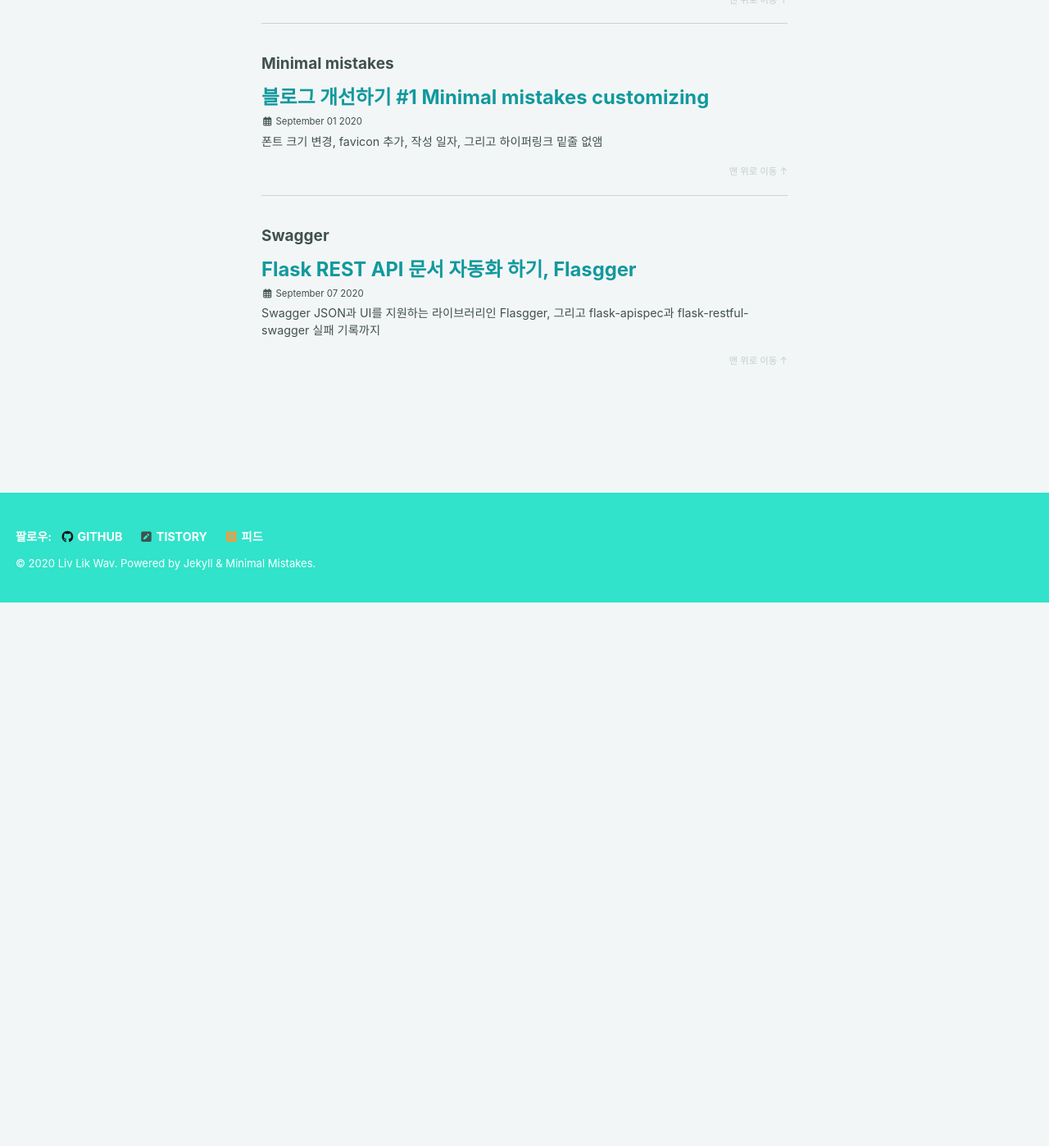
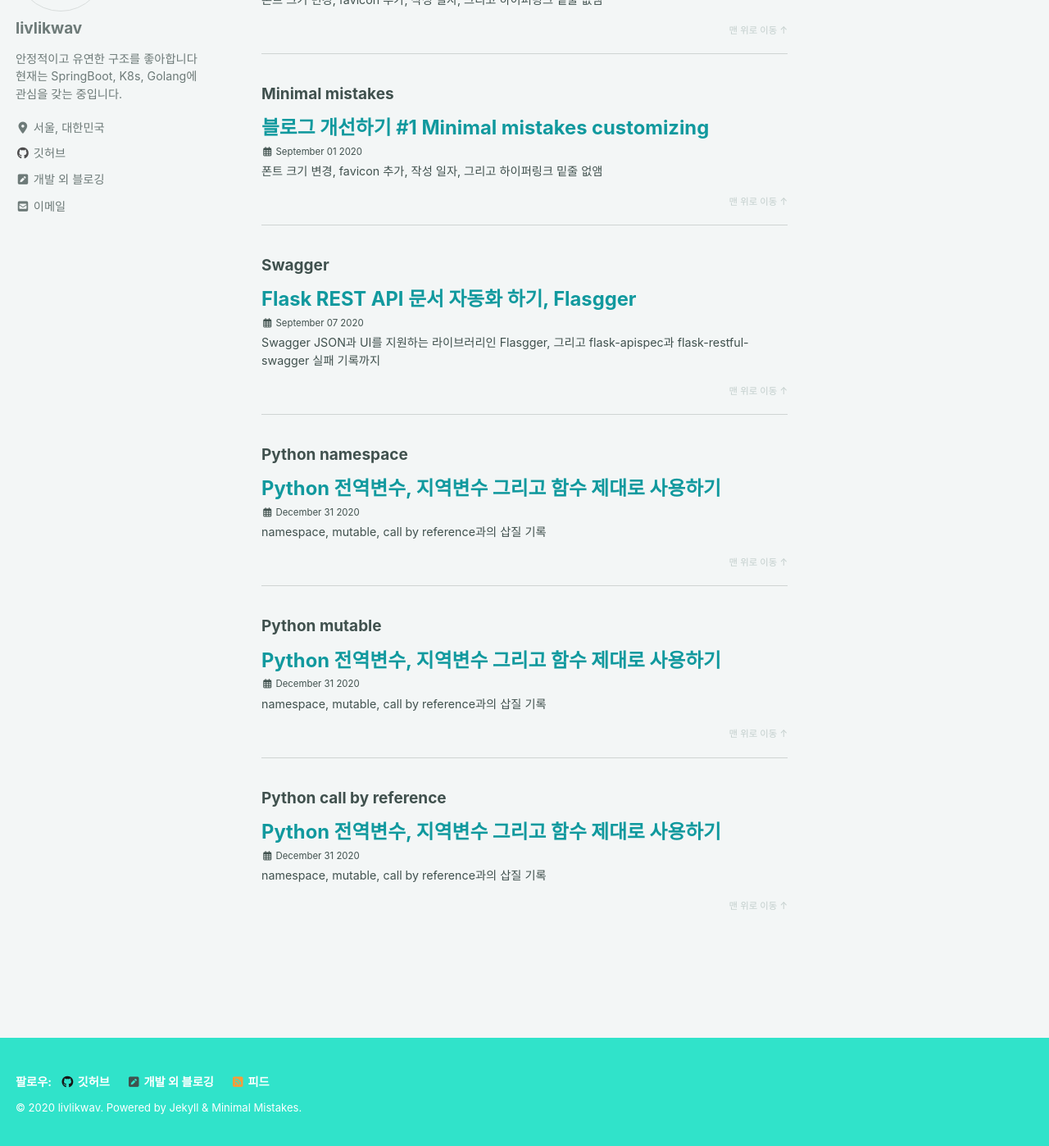
Before and after one commit to livlikwav/livlikwav.github.io, a Jekyll site: the page built from _pages/tags.md, in a window 1280 px wide and 1400 px high, scrolled down 9036 px. Shown: the whole window at 82% size. Built offline with Jekyll 4.4.1, drawn with Linux system fonts in a browser that asks for light colours; cached includes are drawn as plain includes; nearby versions of some CDN libraries; our own code applies the rules of GitHub Pages for plain Markdown files; before the commit the page ends 9771 px from its top, so only the background shows below that; some of the changed lines change nothing that is shown; some of the changed text lies outside the part shown.

Commit message:
Add new post, python-mutable-and-namespace

````diff
--- a/_config.yml
+++ b/_config.yml
@@ -16,11 +16,11 @@
 
 # Site Settings
 locale                   : "ko-KR"
-title                    : "Keep on trying"
+title                    : "livlikwav 개발 블로그"
 title_separator          : "-"
 subtitle                 : # site tagline that appears below site title in masthead
-name                     : "Liv Lik Wav"
-description              : "major in computer science, Univ of Seoul."
+name                     : "livlikwav"
+description              : "Developer who loves stable and flexible structure"
 url                      : "https://livlikwav.github.io"
 baseurl                  : "" # the subpath of your site, e.g. "/blog"
 repository               : "livlikwav/blog-comment" # GitHub username/repo-name e.g. "mmistakes/minimal-mistakes"
@@ -109,27 +109,27 @@
 author:
   name             : "livlikwav"
   avatar           : "/assets/images/bio_photo.png" # path of avatar image, e.g. "/assets/images/bio-photo.jpg"
-  bio              : "서울시립대학교 컴퓨터과학부<br>SW마에스트로 11기 연수생"
-  location         : "Seoul, Korea"
+  bio              : "안정적이고 유연한 구조를 좋아합니다<br>현재는 SpringBoot, K8s, Golang에<br>관심을 갖는 중입니다."
+  location         : "서울, 대한민국"
   email            : "gaonrudal@gmail.com"
   links:
     - # label: "Facebook"
       # icon: "fab fa-fw fa-facebook-square"
       # url: "https://facebook.com/"
-    - label: "Github"
+    - label: "깃허브"
       icon: "fab fa-fw fa-github"
       url: "https://github.com/livlikwav"
-    - label: "Tistory"
+    - label: "개발 외 블로깅"
       icon: "fas fa-fw fa-pen-square"
       url: "https://livlikwav.tistory.com/"
 
 # Site Footer
 footer:
   links:
-    - label: "Github"
+    - label: "깃허브"
       icon: "fab fa-fw fa-github"
       url: "https://github.com/livlikwav"
-    - label: "Tistory"
+    - label: "개발 외 블로깅"
       icon: "fas fa-fw fa-pen-square"
       url: "https://livlikwav.tistory.com/"
 
--- a/_pages/about.md
+++ b/_pages/about.md
@@ -7,13 +7,14 @@
 
 ![hello_mimoticon_img](/assets/images/bio_hello.png)
 
-제 기록을 위해 작성한 글들이지만,
-도움이 되었으면 좋겠습니다!
+안정적이지만 유연한 그 무엇을 좋아합니다.
+새로운 문제를 발견하고, 정의하고 함께 해결하는 것을 좋아합니다.
+매일 조금씩 발전하는 것을 목표로 살아가고 있습니다.
 
 ## 저를 소개합니다
 
 - 서울시립대학교 컴퓨터과학부
-- SW 마에스트로 11기 연수생 (우릴봐 팀)
+- SW 마에스트로 11기 최종 우수자(Top 15)
   - 반려견 지능형 배변훈련 서비스 '굿푸피'
 
 - (취미1) 경제 공부
@@ -21,11 +22,12 @@
 
 ### 관심있습니다
 
+- SpringBoot
 - DevOps
   - Kubernetes & Docker
   - ArgoCD (GitOps)
-  - Kubeflow (MLOps)
-  - AWS
+  - AWS, GCP
+- Golang
 - Flask
 - Flutter
 - iPadOS
@@ -34,14 +36,15 @@
 
 - DevOps
   - Docker
-  - AWS
+  - Jenkins
+  - Nginx
+  - AWS(EC2, ELB, S3 ...)
 - Python
   - Flask
   - SQLalchemy
   - Tensorflow 2.X, Keras
-  - Pandas, Numpy, nltk.corpus, matplotlib.pyplot
-  - Selenium, bs4 (Web Crawling)
-  - Jupytor Notebook, Colab
+  - Pandas, Numpy
+  - Selenium, bs4
 - Flutter
 - Java
 - HTML, CSS, VanilaJS
--- /dev/null
+++ b/_posts/2020-12-31-python-mutable-and-namespace.md
@@ -0,0 +1,359 @@
+---
+title:  "Python 전역변수, 지역변수 그리고 함수 제대로 사용하기"
+excerpt: "namespace, mutable, call by reference과의 삽질 기록"
+toc: true
+toc_sticky: true
+
+categories:
+-  Python
+tags:
+-  Python namespace
+-  Python mutable
+-  Python call by reference
+last_modified_at: 2020-12-31TO00:10:00+09:00
+---
+
+## 도입
+
+늘 그렇듯, 알고리즘 문제를 python으로 풀고 있었는데,
+기본적인 전역변수, 지역변수를 다루는 과정에서 의문이 있었다.
+
+2-d list를 다루는 dfs 문제였는데,
+int는 함수 내에서 global을 사용해서 수정하고,
+지도 정보를 담은 2-d list는 global을 사용하지 않고 수정하는 것이다.
+> 왜? list는 global 안 쓰고 수정 가능하지?
+
+검색도 열심히 해보고 나름 실험도 해봤다.
+
+## 본론
+
+다음 5가지 기본 개념이 중요했다.
+
+1. Python의 모든 것은 객체다.
+2. Python function parameter
+3. Python namespace
+4. Python immutable/mutable object
+5. Python call by reference
+
+### Python의 모든 것은 객체다
+
+`x = 3`
+`y = 'string'`
+여기서 3과 'string'은 둘다 객체다.
+
+### Python function parameter
+
+Python **함수의 파라미터를 통해 변수를 입력**받는 순간,
+해당 파라미터 이름의 **지역 변수**를 할당하는 것이다.
+
+```python
+x = 1
+
+def get_x(x: int) -> None:
+    print(locals())
+    print(globals())
+# local에도 x가 있고, global에도 x가 있다
+```
+
+### Python namespace
+
+이름 공간이란, 특정 변수 이름이 효력을 갖는 범위를 말한다.
+Python에는 크게 4가지 namespace가 있고, 참조 우선순위는 다음과 같다.
+
+1. Local
+2. Enclosed
+3. Global
+4. Built-in
+
+특정 변수 명을 호출하면, 위와 같은 우선순위로 해당 이름의 변수를 찾는다.
+
+### Python immutable/mutable object
+
+Python은 크게 2가지 종류의 객체가 있다.
+
+- immutable
+  - bool
+  - int
+  - float
+  - str
+  - tuple
+- mutable
+  - list
+  - dict
+  - set
+
+immutable은 똑같은 값의 두 변수를 선언하면,
+두 변수가 같은 객체를 가리킨다.
+
+immutable은 = 연산자를 사용하여 **값을 변경**하려 할 때마다,
+**새로운 객체를 생성해서 재할당**한다.
+
+**가장 큰 차이점**은,
+mutable은 indexing, slicing등으로,
+재할당하지 않고 값을 변경할 수 있다.
+
+mutable는 똑같은 값의 두 변수를 선언하면,
+두 변수가 다른 객체를 가리킨다.
+(이는 mutable이라서 언제든 바뀔 수 있어서 그런 것 같다.)
+
+그래서, 이 글에서 가장 중요한 점은 다음 내용인 ...
+
+### Python call by reference
+
+Python에서 함수에 파라미터로 객체를 넘기게 되면(parameter passing),
+해당 local 변수가 넘겨준 global 변수가 가리키는 객체를 **그대로 함께 가리킨다.**
+
+따라서,
+mutable을 받았을 경우에,
+새로운 객체를 재할당하려는 것이 아닌 수정만 하려고 하면,
+**indexing이나 slicing등으로 변경**할 수 있는 것이다.
+
+하지만,
+**mutable도 재할당하려면 global을 사용**해야한다.
+
+## 결론
+
+```python
+immutable = 1
+mutable = [1, 2, 3]
+
+def func1():
+    mutable[0] = 1
+    # indexing을 통한 변경. 재할당 x
+    # global 변수 mutable만을 변경함.
+    # local 변수 선언 x
+
+def func2(mutable):
+    mutable[0] = 1
+    # global 변수 mutable 넘겨줄 경우
+    # local과 global이 둘다 동일한 객체를 가리키므로,
+    # 두 변수 모두 수정됨.
+func2(mutable)
+
+def func3():
+    mutable = [7, 7, 7]
+    # global 변수 수정 x
+    # 새로운 local 변수 mutable 생성함.
+    # global 변수에 재할당을 위해서는 global 키워드 사용해야함
+```
+
+> 이 정도만 이해하면, 앞으로는 잘 쓸 수 있지 않을까 싶다.
+
+### 삽질의 기록
+
+코드를 따로 정리하지 않아서 **보는 것이 의미없을 것이다.**
+다만, 직접 이렇게 해본게 뿌듯해서 나를 위해 남긴다...ㅎ
+
+```python
+immutable = 1
+mutable = [1, 1, 1]
+
+# locals, globals 실험
+
+def print1():
+    print('print1', immutable)
+    print('print1', mutable)
+    print('locals', locals())
+    print('globals', globals())
+
+def print2():
+    immutable = 2
+    mutable = [2, 2, 2]
+    print('print2', immutable)
+    print('print2', mutable)
+    print('locals', locals())
+    print('globals', globals())
+
+def print3():
+    global immutable
+    global mutable
+    immutable = 3
+    mutable = [3, 3, 3]
+    print('print3', immutable)
+    print('print3', mutable)
+    print('locals', locals())
+    print('globals', globals())
+
+# call by reference 실험
+
+def print4(immutable, mutable):
+    print('print4', immutable)
+    print('print4', mutable)
+    print('locals', locals())
+    print('globals', globals())
+
+def print5(immutable, mutable):
+    immutable = 2
+    mutable = [2, 2, 2]
+    print('print5', immutable)
+    print('print5', mutable)
+    print('locals', locals())
+    print('globals', globals())
+
+def print5_2(immutable, mutable):
+    immutable = 2
+    mutable[0] = 2
+    print('print5_2', immutable)
+    print('print5_2', mutable)
+    print('locals', locals())
+    print('globals', globals())
+
+def print5_3():
+    immutable = 2
+    mutable[0] = 2
+    print('print5_3', immutable)
+    print('print5_3', mutable)
+    print('locals', locals())
+    print('globals', globals())
+
+def print6(immutable, mutable):
+    # global immutable # "immutable" is assigned before global declarationPylance
+    # global mutable # "mutable" is assigned before global declarationPylance
+    # SyntaxError: name 'immutable' is parameter and global
+    # SyntaxError: name 'mutable' is parameter and global
+    immutable = 3
+    mutable = [3, 3, 3]
+    print('print6', immutable)
+    print('print6', mutable)
+    print('locals', locals())
+    print('globals', globals())
+
+# global 2-d list 실험
+def print7():
+    mutable2 = [1, 1, 1]
+    print('print7', mutable2)
+    print('locals', locals())
+    print('globals', globals())
+
+def print8():
+    mutable2[0][0] = 2
+    print('print8', mutable2)
+    print('locals', locals())
+    print('globals', globals())
+
+def print9():
+    global mutable2
+    mutable2[0][0] = 2
+    print('print9', mutable2)
+    print('locals', locals())
+    print('globals', globals())
+
+def print10(mutable2):
+    mutable2 = [1, 1, 1]
+    print('print10', mutable2)
+    print('locals', locals())
+    print('globals', globals())
+
+def print11(mutable2):
+    mutable2[0][0] = 2
+    print('print11', mutable2)
+    print('locals', locals())
+    print('globals', globals())
+
+def print12(mutable2):
+    mutable2[0][0] = 3
+    print('print12', mutable2)
+    print('locals', locals())
+    print('globals', globals())
+    mutable2 = [3, 3, 3]
+    print('print12', mutable2)
+    print('locals', locals())
+    print('globals', globals())
+    mutable2[0] = 7
+    print('print12', mutable2)
+    print('locals', locals())
+    print('globals', globals())
+
+def print13(mutable2):
+    print('mutable2_print13_id', id(mutable2))
+    mutable2[0][0] = 3
+    print('mutable2_print13_id', id(mutable2))
+    print('print13', mutable2)
+    print('locals', locals())
+    print('globals', globals())
+    mutable2 = [3, 3, 3]
+    print('mutable2_print13_id', id(mutable2))
+    print('print13', mutable2)
+    print('locals', locals())
+    print('globals', globals())
+
+# locals, globals 실험
+print1()
+print2()
+print3()
+# call by reference 실험
+# 초기화
+immutable = 1
+mutable = [1, 1, 1]
+# 시작
+print4(immutable, mutable)
+print5(immutable, mutable)
+print5_2(immutable, mutable)
+print5_3()
+# print6(immutable, mutable)
+
+# global 2-d list 실험
+# 초기화
+mutable2 = [[1, 1], [1, 1], [1, 1]]
+# 시작
+print7()
+print8()
+print9()
+# 초기화
+mutable2 = [[1, 1], [1, 1], [1, 1]]
+# 시작
+print10(mutable2)
+print11(mutable2)
+print12(mutable2)
+print('mutable2_global_past_id', id(mutable2))
+print13(mutable2)
+print('mutable2_global_future_id', id(mutable2))
+
+# mutable 실험
+
+list1 = [1, 2]
+list2 = [1, 2]
+list3 = list1
+
+print(id(list1))
+print(id(list2))
+print(id(list3))
+
+# 같은 객체 가리키고 변화를 줘도 달라지지 않음
+list3[0] = 3
+print(id(list1))
+print(id(list3))
+
+# immutable 실험
+
+int1 = 1
+int2 = 1
+print(id(int1))
+print(id(int2))
+# 같은 객체 가리킴 (immutable)
+
+# mutable 과 함수 실험
+
+mut1 = [1, 2, 3]
+
+def get_mut1(mut1):
+    print(id(mut1))
+
+def get_mut2(mut1):
+    print(id(mut1))
+
+print(id(mut1))
+get_mut1(mut1)
+get_mut1(mut1)
+get_mut2(mut1)
+
+# immutable 과 함수 실험
+
+immut1 = 1
+
+def get_immut1(immut1):
+    print(id(immut1))
+
+print(id(immut1))
+get_immut1(immut1)
+```
````
